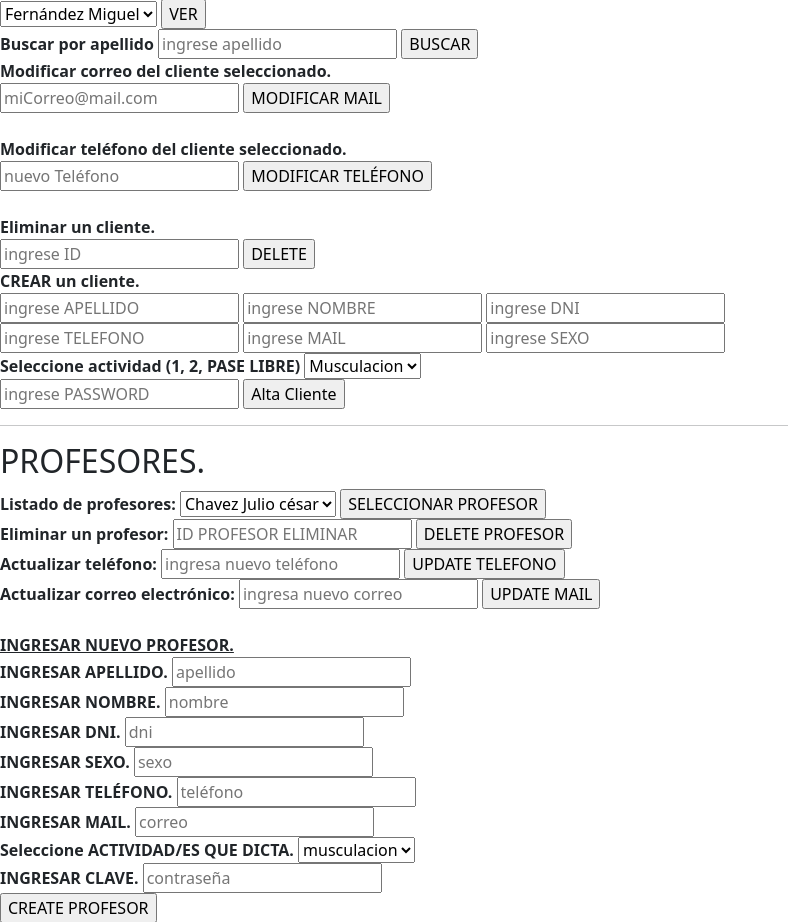
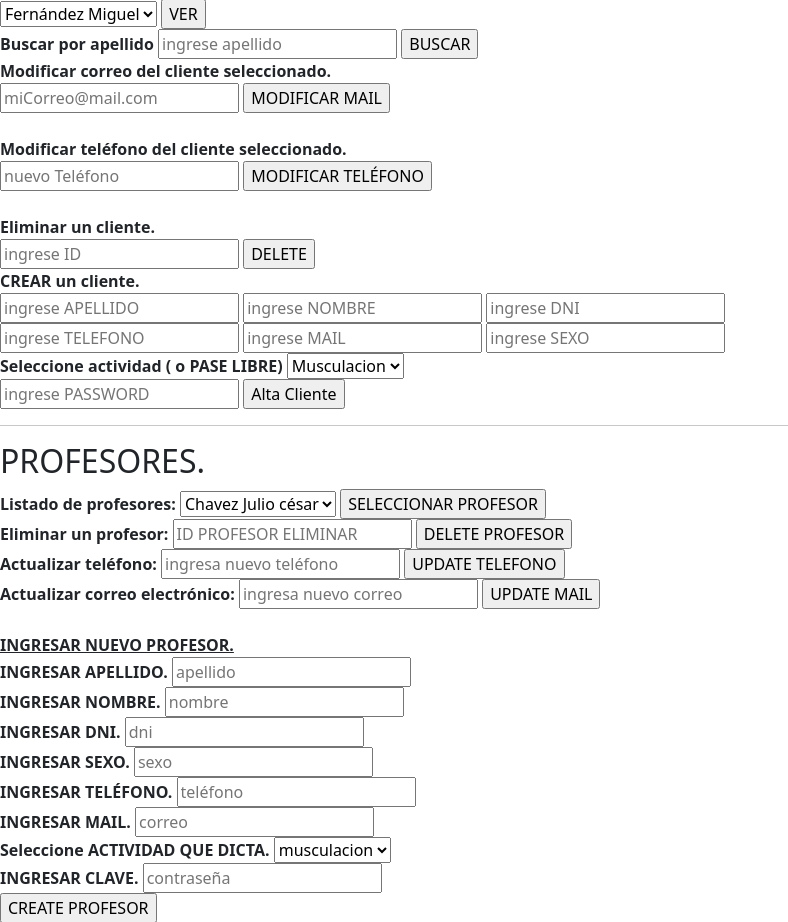
Before and after one commit to Caudillo8/proyecto_gym, a PHP site: page /abm_admin.php in a window 1280 px wide. Shown: the part 47-969 px from the top of the page, without its empty margins (0-788 px from the left). Run offline with PHP 8.4, Linux system fonts and the light colour scheme; a user stored in the database is signed in; data comes from the database, SQL or seed files in the repository.

Commit message:
Update abm_admin.php
session ok, labels

```diff
--- a/abm_admin.php
+++ b/abm_admin.php
@@ -1,11 +1,11 @@
 <?php
  include('conexion.php');
 //--------PERMISO DE SESIÓN-----administrador------------------
-    /* session_start();
+     session_start();
      if (!$_SESSION['ingreso']){
          header( 'Location:login_admin.php');
          exit();
-     }*/
+     }
 ?>
 <!---------H  T  M  L  ***********************************************************---------->
 <!DOCTYPE html>
@@ -60,7 +60,7 @@
         <input type="text" name="txt_crear_cliente_telefono" placeholder="ingrese TELEFONO">
         <input type="text" name="txt_crear_cliente_mail" placeholder="ingrese MAIL">
         <input type="text" name="txt_crear_cliente_sexo" placeholder="ingrese SEXO"><br>
-        <label><strong>Seleccione actividad (1, 2, PASE LIBRE)</strong></label>
+        <label><strong>Seleccione actividad ( o PASE LIBRE)</strong></label>
         <!---poder elegir 2 actvs pero si selecc pase libre que se bloqueen las otras--->
         <select name="select_clientes_actividades">
             <?php
@@ -128,7 +128,7 @@
         <input type="text" name="txt_nuevo_telefono" placeholder="teléfono">
         <br><label><strong>INGRESAR MAIL.</strong></label>
         <input type="text" name="txt_nuevo_mail" placeholder="correo">
-        <br><label><strong>Seleccione ACTIVIDAD/ES QUE DICTA.</strong></label>
+        <br><label><strong>Seleccione ACTIVIDAD QUE DICTA.</strong></label>
         <select  name="select_actv_profesor">
             <?php
             $query = "SELECT * FROM actividades WHERE 1;" ;
```
